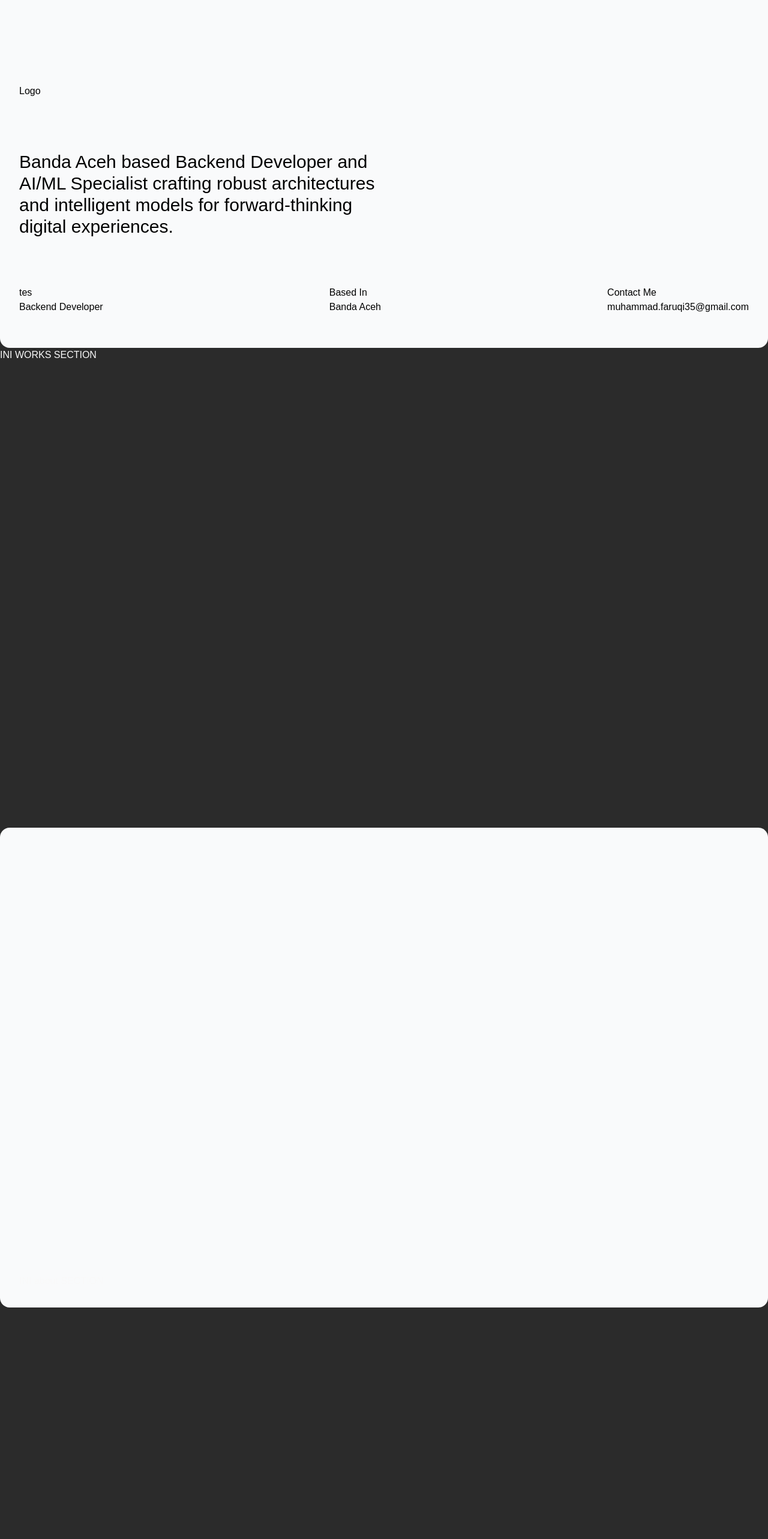
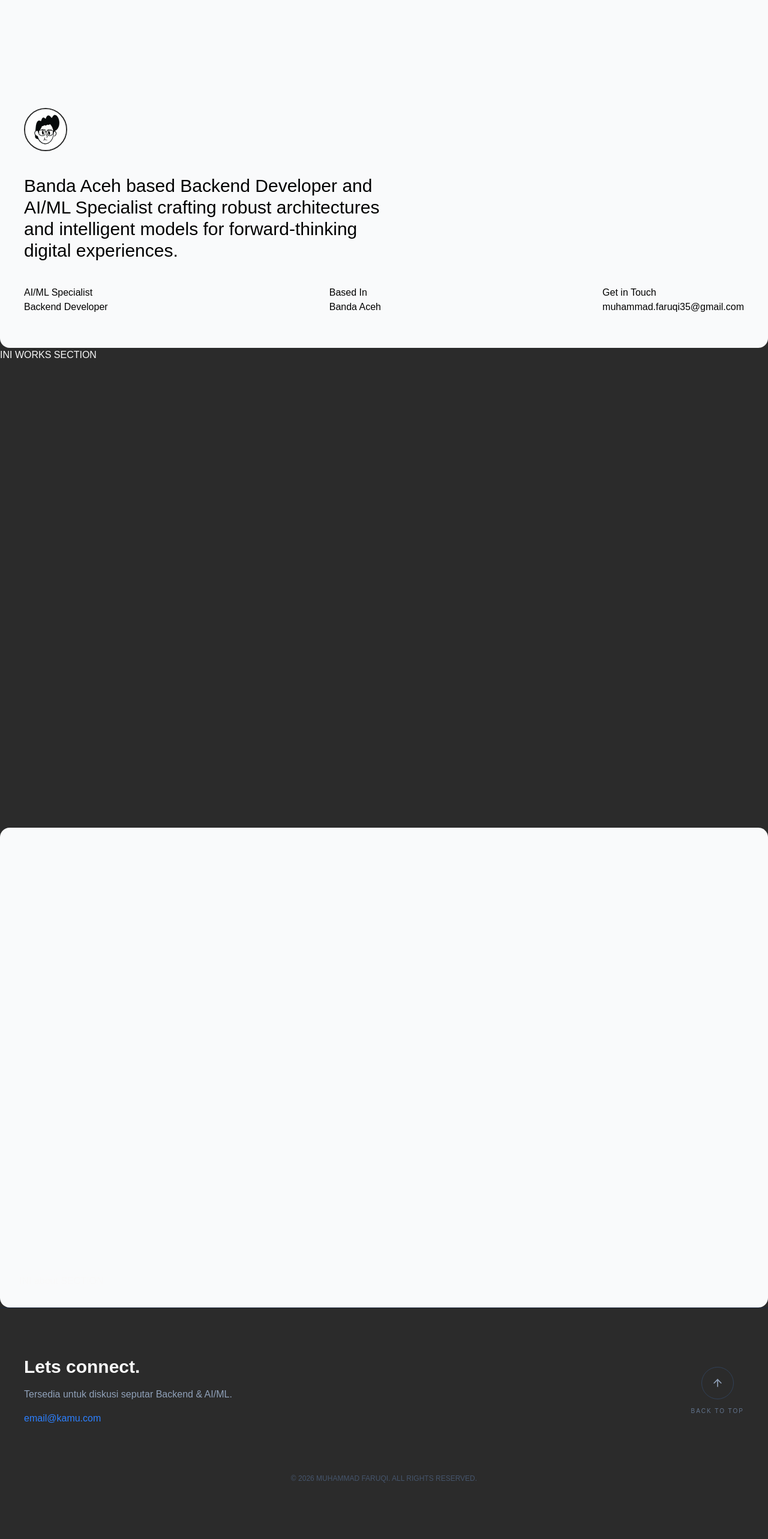
Before and after one commit to mfaruqi35/portofolio, a Next.js app: page / in a window 1280 px wide. Shown: the part 220-2786 px from the top of the page at 60% size. Built offline with nearby package versions, Linux system fonts and the light colour scheme.

Commit message:
hero section done mk1

```diff
--- a/app/page.tsx
+++ b/app/page.tsx
@@ -1,15 +1,25 @@
 "use client";
+
+import Image from "next/image";
 
 export default function Home() {
   return (
     <div className="overflow-x-hidden bg-background">
       <section
         id="hero"
-        className="w-full h-screen rounded-b-2xl flex items-end bg-[#F9FAFB] px-8 pb-12"
+        className="w-full h-screen rounded-b-2xl flex items-end bg-[#F9FAFB] px-10"
       >
-        <div className=" text-black w-full h-100">
-          <div className=" h-10 flex items-center">Logo</div>
-          <div className="py-20 flex items-center w-[50vw]">
+        <div className=" text-black w-full h-100 ">
+          <div className="relative h-18 w-18 rounded-full border-2 border-[#2b2b2b] justify-center overflow-x-hidden items-center">
+            <Image
+              src="/avatar.svg"
+              alt="Logo"
+              fill
+              className="object-contain"
+            />
+          </div>
+
+          <div className="py-10 flex items-center w-[50vw]">
             <h1 className="text-3xl font-light">
               Banda Aceh based Backend Developer and AI/ML Specialist crafting
               robust architectures and intelligent models for forward-thinking
@@ -18,7 +28,7 @@ export default function Home() {
           </div>
           <div className="flex flex-row justify-between">
             <div className="">
-              <h1>tes</h1>
+              <h1>AI/ML Specialist</h1>
               <h1>Backend Developer</h1>
             </div>
             <div className="">
@@ -26,7 +36,7 @@ export default function Home() {
               <h1>Banda Aceh</h1>
             </div>
             <div className="">
-              <h1>Contact Me</h1>
+              <h1>Get in Touch</h1>
               <h1>muhammad.faruqi35@gmail.com</h1>
             </div>
           </div>
--- a/components/Navbar.tsx
+++ b/components/Navbar.tsx
@@ -1,6 +1,7 @@
 "use client";
 
 import { useState, useEffect } from "react";
+import RollingText from "./RollingText";
 import Link from "next/link";
 
 export default function Navbar() {
@@ -34,20 +35,20 @@ export default function Navbar() {
   ];
 
   return (
-    <nav className="fixed top-0 w-full z-50 bg-slate-50-900/80 backdrop-blur-md h-16 flex items-center place-content-between pl-10 border-b text-[#2b2b2b]">
+    <nav className="absolute top-0 w-full z-50 bg-transparent h-16 flex items-center place-content-between pl-10 border-b text-[#2b2b2b]">
       <div>
         <Link href="/">
-          Muhammad<span className="font-bold">Faruqi</span>
+          <div className="flex flex-col w-75">MUHAMMAD FARUQI</div>
         </Link>
       </div>
-      <div className="flex flex-row h-full justify-between items-center w-xl border-l px-20">
+      <div className="flex flex-row h-full justify-between items-center w-md border-l px-20 font-medium">
         {navLinks.map((link) => (
           <div key={link.id}>
             <Link
               href={link.href}
               className={`transition-colors duration-300 ${
                 activeSection === link.id
-                  ? `text-[#2b2b2b]`
+                  ? `text-[#2b2b2b] `
                   : `text-slate-500 hover:text-blue-600`
               }`}
             >
--- /dev/null
+++ b/components/RollingText.tsx
@@ -0,0 +1,34 @@
+"use client";
+
+import { motion, AnimatePresence } from "motion/react";
+import { useState, useEffect } from "react";
+
+const words = ["Backend Developer", "AI/ML Specialist"];
+
+export default function RollingText() {
+  const [index, setIndex] = useState(0);
+
+  useEffect(() => {
+    const timer = setInterval(() => {
+      setIndex((prev) => (prev + 1) % words.length);
+    }, 2500);
+    return () => clearInterval(timer);
+  }, []);
+
+  return (
+    <span className="relative inline-block h-[1.2em] text-sm overflow-hidden align-bottom">
+      <AnimatePresence mode="wait">
+        <motion.span
+          key={words[index]}
+          initial={{ y: "100%", opacity: 0 }}
+          animate={{ y: "0%", opacity: 1 }}
+          exit={{ y: "-100%", opacity: 0 }}
+          transition={{ duration: 0.17, ease: [0.23, 1, 0.32, 1] }}
+          className="inline-block text-black font-light"
+        >
+          {words[index]}
+        </motion.span>
+      </AnimatePresence>
+    </span>
+  );
+}
--- a/components/footer.tsx
+++ b/components/footer.tsx
@@ -1,7 +1,60 @@
+"use client";
+import { ArrowUp } from "lucide-react";
+import { motion } from "motion/react";
+
 export default function Footer() {
+  const scrollToTop = () => {
+    window.scrollTo({
+      top: 0,
+      behavior: "smooth",
+    });
+  };
+
   return (
-    <div id="contact" className="w-full h-screen flex items-center">
-      FOOTER
-    </div>
+    <footer
+      id="contact"
+      className="w-full bg-[#2b2b2b] py-20 px-10 border-t border-slate-800"
+    >
+      <div className="max-w-7xl mx-auto flex flex-col md:flex-row justify-between items-center gap-10">
+        {/* Sisi Kiri: Info Kontak */}
+        <div className="flex flex-col gap-4">
+          <h2 className="text-3xl font-bold">Lets connect.</h2>
+          <p className="text-slate-400">
+            Tersedia untuk diskusi seputar Backend & AI/ML.
+          </p>
+          <a
+            href="mailto:email@kamu.com"
+            className="text-blue-500 hover:underline"
+          >
+            email@kamu.com
+          </a>
+        </div>
+
+        {/* Sisi Kanan: Tombol Back to Top Statis */}
+        <div className="flex flex-col items-center gap-2">
+          <motion.button
+            whileHover={{ y: -5 }} // Efek melayang saat di-hover
+            whileTap={{ scale: 0.9 }}
+            onClick={scrollToTop}
+            className="group flex flex-col items-center gap-3 focus:outline-none"
+          >
+            <div className="p-4 rounded-full border border-slate-700 group-hover:border-blue-500 transition-colors">
+              <ArrowUp
+                size={20}
+                className="text-slate-400 group-hover:text-blue-500 transition-colors"
+              />
+            </div>
+            <span className="text-[10px] uppercase tracking-[0.2em] text-slate-500 group-hover:text-slate-200">
+              Back to Top
+            </span>
+          </motion.button>
+        </div>
+      </div>
+
+      {/* Copyright */}
+      <div className="mt-20 text-center text-xs text-slate-600 font-mono">
+        © 2026 MUHAMMAD FARUQI. ALL RIGHTS RESERVED.
+      </div>
+    </footer>
   );
 }
```
Also changed, not shown: public/avatar.svg (added).
